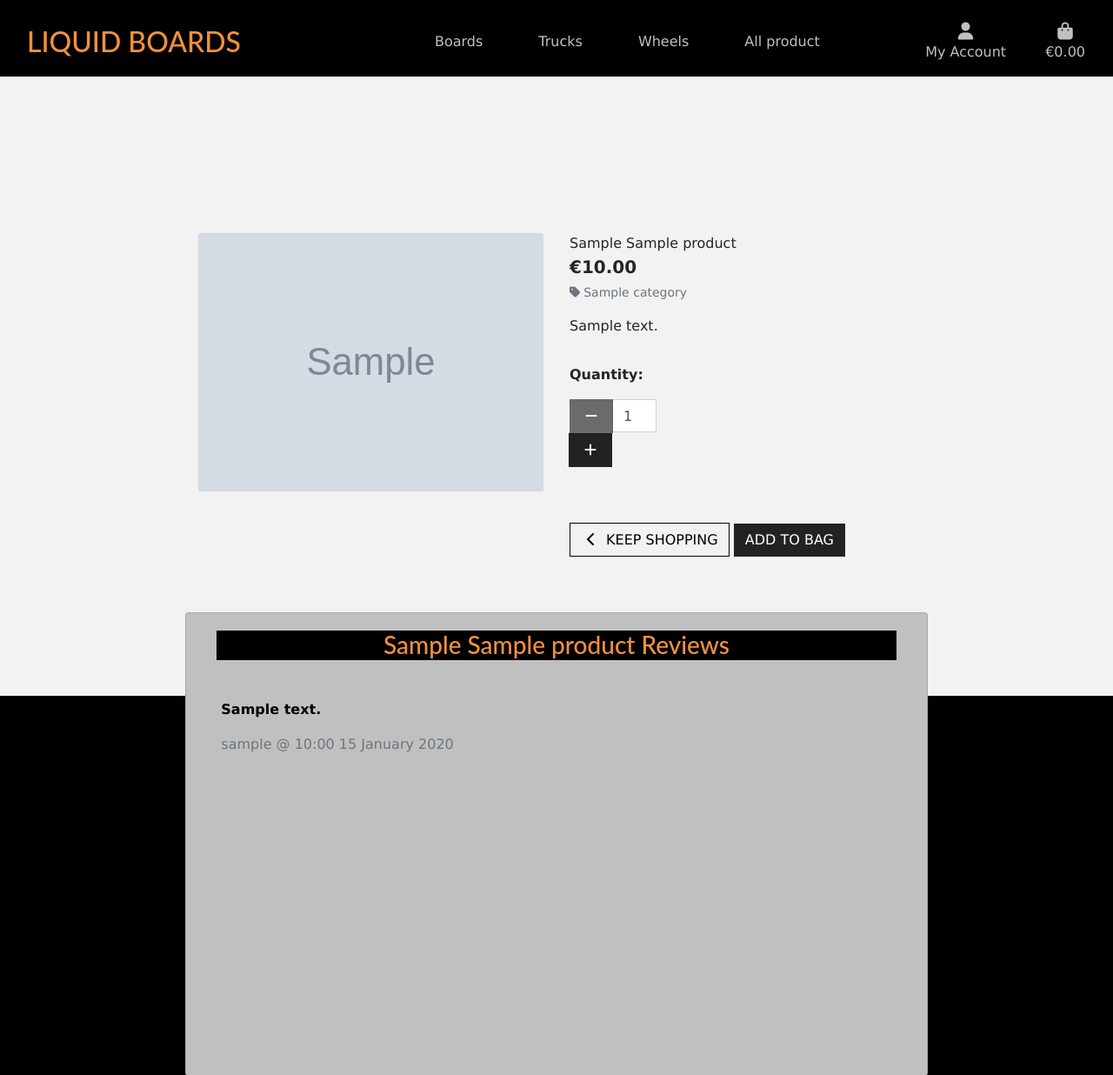
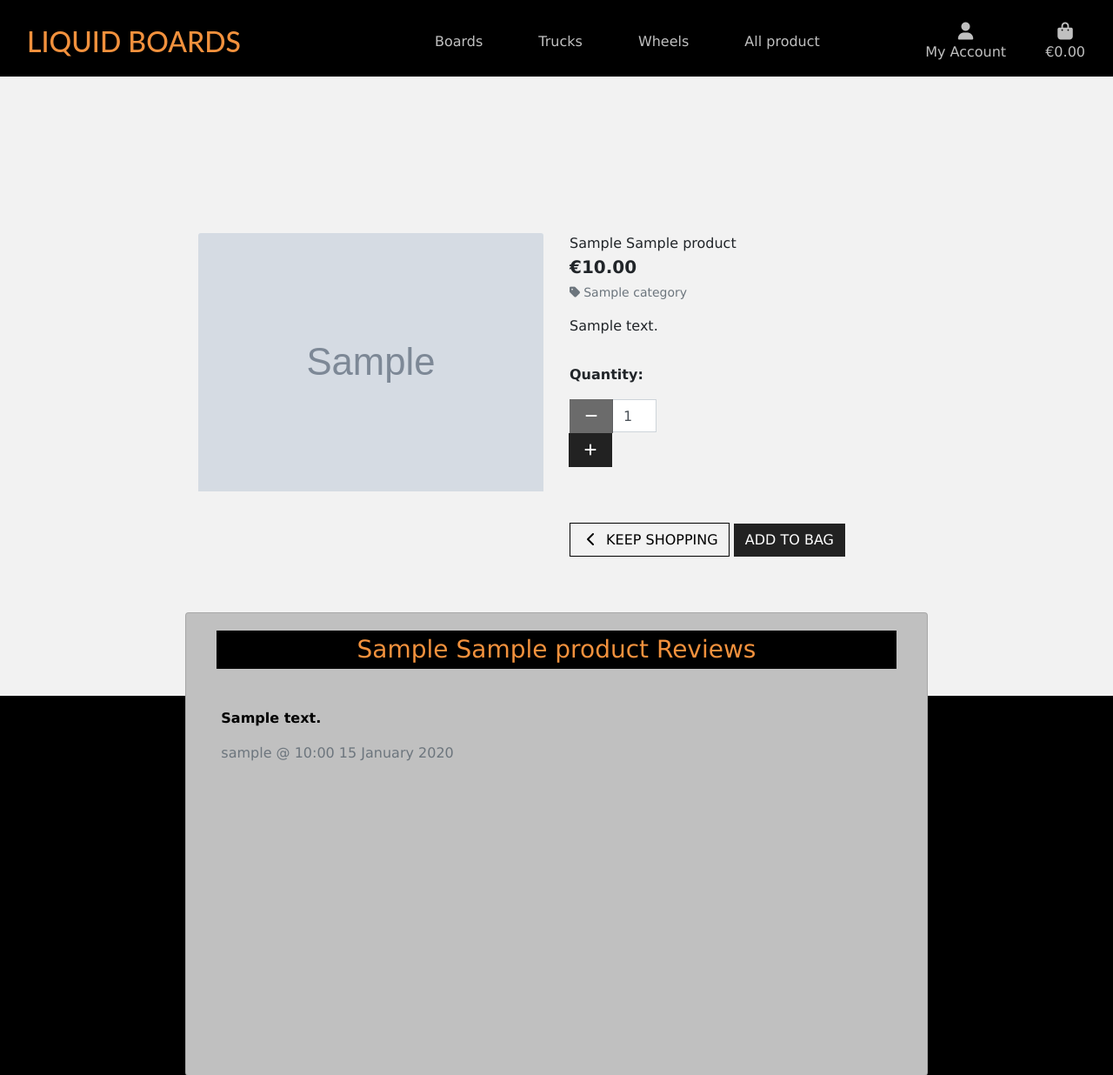
Before and after one commit to DaveCaulfield/liquid-boards, a Django app: page /products/1/ in a window 1280 px wide. Shown: the top 1236 px of the page at 87% size. Run offline with Django 3.2, Linux system fonts and the light colour scheme; tables that the repository leaves empty hold one stand-in row (values such as "Sample post"); grey boxes marked "Sample" are stand-in pictures; some libraries are stand-ins or nearby versions.

Commit message:
adjust review submit button and header  styling

```diff
--- a/products/templates/products/product_detail.html
+++ b/products/templates/products/product_detail.html
@@ -139,7 +139,7 @@
         <form method="post" style="margin-top: 1.3em;">
             {{ review_form | crispy }}
             {% csrf_token %}
-            <button type="submit" class="btn btn-black mt-4">Submit</button>
+            <button type="submit" class="btn btn-black rounded-0  mt-4">Submit</button>
         </form>
 
 
--- a/static/css/style.css
+++ b/static/css/style.css
@@ -248,7 +248,9 @@ input[name='q']::placeholder {
 
 .reviews-header {
   background-color: #000;
-  font-family: lato;
+  padding-top: 5px;
+  padding-bottom: 5px;
+  /* font-family: lato; */
 }
 
 .reviews-card {
```
